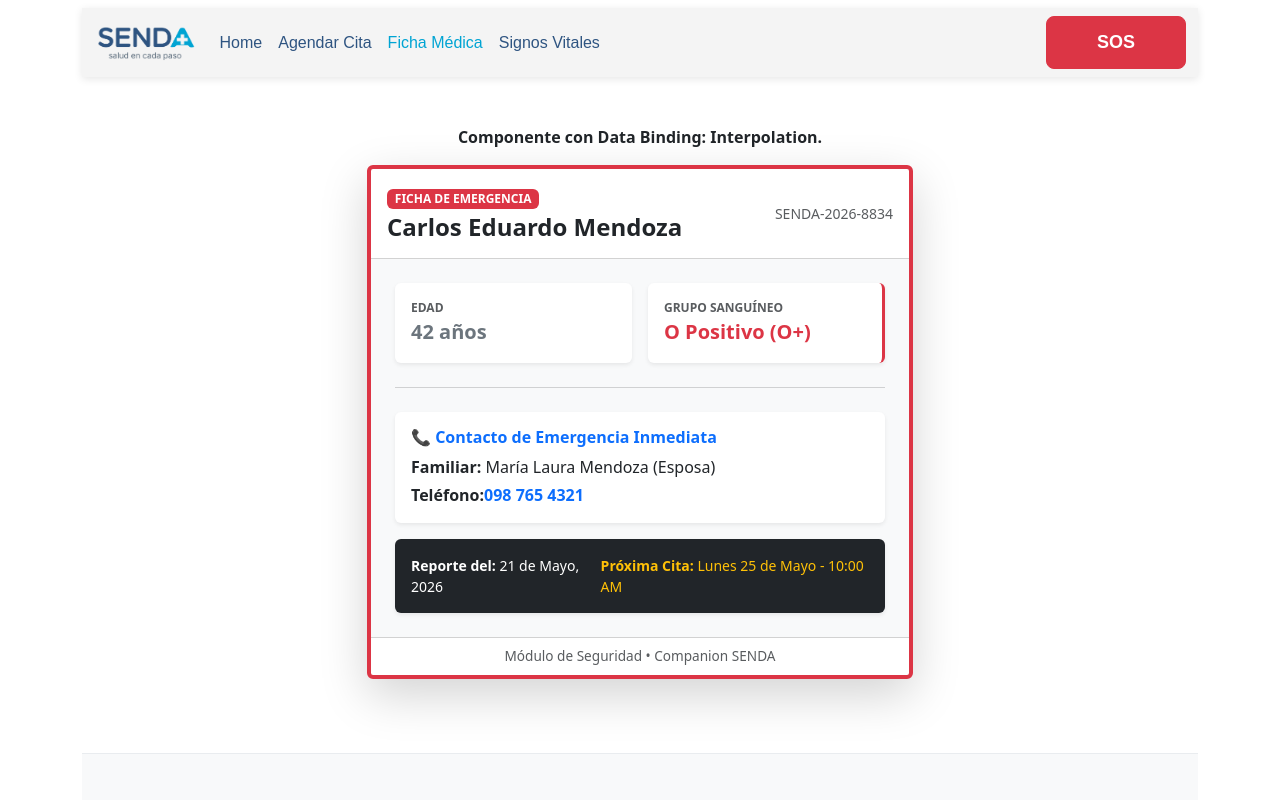
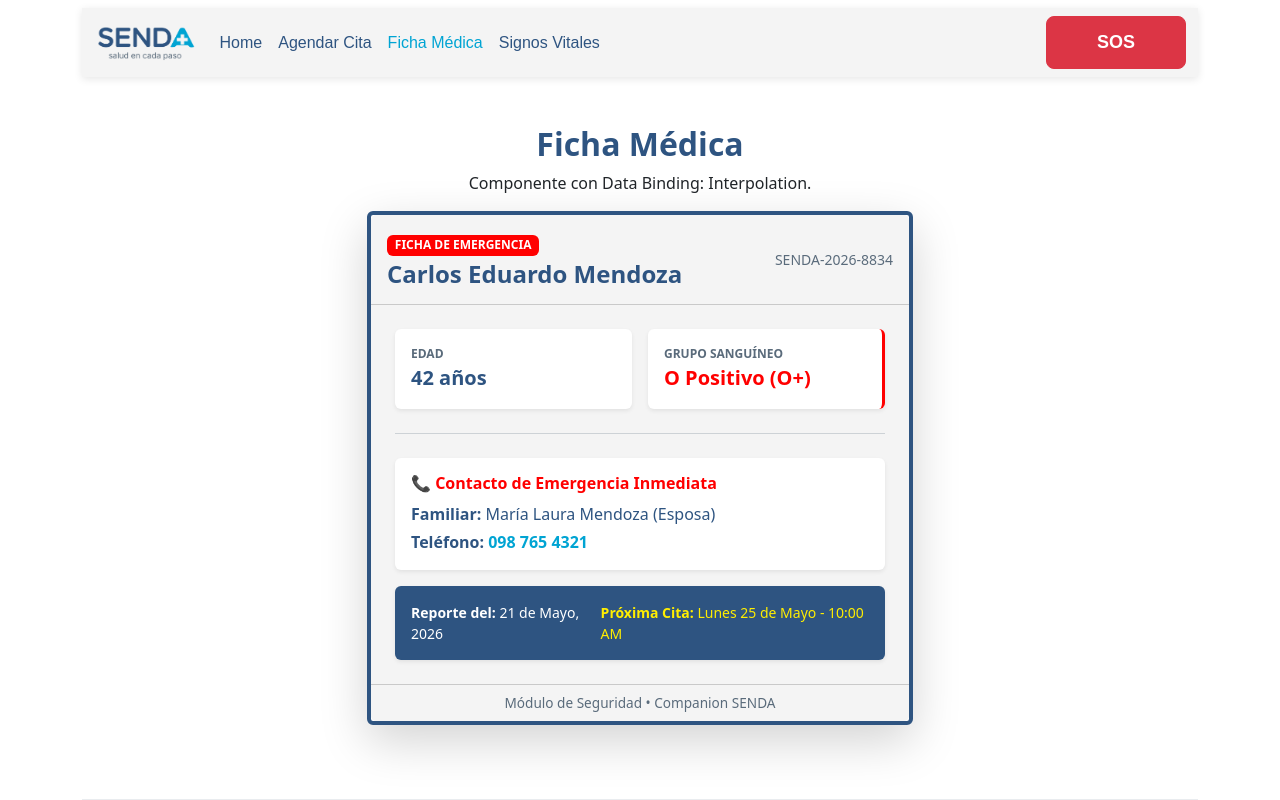
Before and after one commit to Dannysaurio593/Senda-V2, an Angular app: page /signos-vitales in a window 1280 px wide. Both pictures are taken after a click on the button "Ficha Médica". Shown: the top 800 px of the page. Built offline with nearby package versions, Linux system fonts and the light colour scheme.

Commit message:
Actualicé estilos de las cards (colores) en el mismo HTML, puse encabezados y comentarios en las cards para saber donde puedo editar.

```diff
--- a/src/app/ficha-de-paciente/ficha-de-paciente.html
+++ b/src/app/ficha-de-paciente/ficha-de-paciente.html
@@ -1,65 +1,66 @@
 <div class="container mt-4">
   <div class="row justify-content-center">
     <div class="col-md-6">
-      <p class="text-center"><b>Componente con Data Binding: Interpolation.</b></p>
+       <h2 class="fw-bold text-center" style="color: #2E5481;">Ficha Médica</h2>
+      <p class="text-center">Componente con Data Binding: Interpolation.</p>
       <!-- Tarjeta Principal de la Ficha Médica -->
-      <div class="card shadow-lg border-start border-danger border-4">
+      <div class="card shadow-lg border-start border-4" style="border-color: #2E5481 !important;">
 
         <!-- Encabezado de la Tarjeta -->
-        <div class="card-header bg-white py-3">
+        <div class="card-header py-3" style="background-color: #F4F4F4;">
           <div class="d-flex justify-content-between align-items-center">
             <div>
-              <span class="badge bg-danger text-uppercase mb-1">Ficha de Emergencia</span>
+              <span class="badge text-uppercase mb-1" style="background-color: #ff0000; color: white;">Ficha de Emergencia</span>
               <!-- INTERPOLACIÓN: Nombre del Paciente -->
-              <h4 class="card-title text-dark fw-bold mb-0">{{ nombrePaciente }}</h4>
+              <h4 class="card-title fw-bold mb-0" style="color: #2E5481;">{{ nombrePaciente }}</h4>
             </div>
             <!-- INTERPOLACIÓN: Código del Expediente -->
-            <span class="text-muted small fw-mono">{{ codigoExpediente }}</span>
+            <span class="small fw-mono" style="color: #5A6B7B;">{{ codigoExpediente }}</span>
           </div>
         </div>
 
         <!-- Cuerpo de la Tarjeta -->
-        <div class="card-body p-4 bg-light">
+        <div class="card-body p-4" style="background-color: #F4F4F4;">
 
           <div class="row g-3">
             <!-- Bloque: Edad -->
             <div class="col-6">
-              <div class="p-3 bg-white rounded shadow-sm">
-                <small class="text-muted d-block text-uppercase fw-bold" style="font-size: 0.75rem;">Edad</small>
-                <span class="fs-5 fw-bold text-secondary">{{ edad }} años</span>
+              <div class="p-3 rounded shadow-sm" style="background-color: white;">
+                <small class="d-block text-uppercase fw-bold" style="font-size: 0.75rem; color: #5A6B7B;">Edad</small>
+                <span class="fs-5 fw-bold" style="color: #2E5481;">{{ edad }} años</span>
               </div>
             </div>
 
             <!-- Bloque: Tipo de Sangre -->
             <div class="col-6">
-              <div class="p-3 bg-white rounded shadow-sm border-end border-danger border-3">
-                <small class="text-muted d-block text-uppercase fw-bold" style="font-size: 0.75rem;">Grupo Sanguíneo</small>
-                <span class="fs-5 fw-bold text-danger">{{ tipoSangre }}</span>
+              <div class="p-3 rounded shadow-sm border-end border-3" style="background-color: white; border-color: #ff0000 !important;">
+                <small class="d-block text-uppercase fw-bold" style="font-size: 0.75rem; color: #5A6B7B;">Grupo Sanguíneo</small>
+                <span class="fs-5 fw-bold" style="color: #ff0000;">{{ tipoSangre }}</span>
               </div>
             </div>
           </div>
 
-          <hr class="my-4 text-muted">
+          <hr class="my-4" style="border-color: #5A6B7B;">
 
           <!-- Sección: Contacto de Emergencia -->
-          <div class="p-3 bg-white rounded shadow-sm mb-3">
-            <h6 class="text-primary fw-bold mb-2">📞 Contacto de Emergencia Inmediata</h6>
-            <p class="mb-1 text-dark"><strong>Familiar:</strong> {{ contactoEmergencia }}</p>
-            <p class="mb-0 text-dark"><strong>Teléfono:</strong> <span class="text-primary fw-bold">{{ telefonoEmergencia }}</span></p>
+          <div class="p-3 rounded shadow-sm mb-3" style="background-color: white;">
+            <h6 class="fw-bold mb-2" style="color: #ff0000;">📞 Contacto de Emergencia Inmediata</h6>
+            <p class="mb-1" style="color: #2E5481;"><strong>Familiar:</strong> {{ contactoEmergencia }}</p>
+            <p class="mb-0" style="color: #2E5481;"><strong>Teléfono: </strong> <span class="fw-bold" style="color: #00A4D3;">{{ telefonoEmergencia }}</span></p>
           </div>
 
           <!-- Sección: Fechas del Sistema -->
-          <div class="p-3 bg-dark text-white rounded shadow-sm">
+          <div class="p-3 rounded shadow-sm" style="background-color: #2E5481; color: white;">
             <div class="d-flex justify-content-between small">
               <span><strong>Reporte del:</strong> {{ fechaActual }}</span>
-              <span class="text-warning"><strong>Próxima Cita:</strong> {{ proximaCita }}</span>
+              <span style="color: #ffee00;"><strong>Próxima Cita:</strong> {{ proximaCita }}</span>
             </div>
           </div>
 
         </div>
 
         <!-- Pie de tarjeta simulando la marca del TFM -->
-        <div class="card-footer bg-white text-center text-muted py-2" style="font-size: 0.85rem;">
+        <div class="card-footer text-center py-2" style="font-size: 0.85rem; background-color: #F4F4F4; color: #5A6B7B;">
           Módulo de Seguridad • Companion SENDA
         </div>
 
--- a/src/app/ficha-de-paciente/ficha-de-paciente.ts
+++ b/src/app/ficha-de-paciente/ficha-de-paciente.ts
@@ -11,9 +11,9 @@ export class FichaDePaciente {
   nombrePaciente: string = 'Carlos Eduardo Mendoza';
   codigoExpediente: string = 'SENDA-2026-8834';
   edad: number = 42;
+  tipoSangre: string = 'O Positivo (O+)';
 
   // DATOS MÉDICOS CRÍTICOS
-  tipoSangre: string = 'O Positivo (O+)';
   contactoEmergencia: string = 'María Laura Mendoza (Esposa)';
   telefonoEmergencia: string = '098 765 4321';
 
--- a/src/app/ingreso-signos/ingreso-signos.html
+++ b/src/app/ingreso-signos/ingreso-signos.html
@@ -1,30 +1,35 @@
 <div class="container mt-4">
   <div class="row justify-content-center">
-    <p class="text-center"><b>Componente con Two-Way Data Binding.</b></p>
+    <h2 class="fw-bold text-center" style="color: #2E5481;">Ingreso de Signos Vitales</h2>
+    <p class="text-center">
+      Componente con Two-Way Data Binding.
+    </p>
+
+    <!-- ========== CARD REGISTRO DE SIGNOS VITALES ========== -->
     <div class="col-md-5 mb-4">
       <div class="card shadow border-0 h-100" style="border-radius: 15px;">
-        <div class="card-header bg-primary text-white py-3" style="border-radius: 15px 15px 0 0;">
-          <h5 class="mb-0">🩺 Registrar Signos Vitales</h5>
+        <div class="card-header text-white py-3" style="border-radius: 15px 15px 0 0; background-color: #2e5481;">
+          <h5 class="mb-0 text-center">Registrar Signos Vitales</h5>
         </div>
-        <div class="card-body p-4">
+        <div class="card-body p-4" style="background-color: #F4F4F4;">
 
           <div class="mb-3">
-            <label class="form-label fw-bold text-secondary">Presión Arterial (PA)</label>
+            <label class="form-label fw-bold" style="color: #2E5481;">Presión Arterial (PA)</label>
             <input type="text" class="form-control form-control-lg" [(ngModel)]="presionArterial" placeholder="Ej: 120/80">
           </div>
 
           <div class="mb-3">
-            <label class="form-label fw-bold text-secondary">Temperatura (°C)</label>
+            <label class="form-label fw-bold" style="color: #2E5481;">Temperatura (°C)</label>
             <input type="number" class="form-control form-control-lg" [(ngModel)]="temperatura" step="0.1">
           </div>
 
           <div class="mb-3">
-            <label class="form-label fw-bold text-secondary">Frecuencia Cardíaca (RPR)</label>
+            <label class="form-label fw-bold" style="color: #2E5481;">Frecuencia Cardíaca (RPR)</label>
             <input type="number" class="form-control form-control-lg" [(ngModel)]="pulso">
           </div>
 
           <div class="mb-3">
-            <label class="form-label fw-bold text-secondary">Síntomas o Notas Adicionales</label>
+            <label class="form-label fw-bold" style="color: #2E5481;">Síntomas o Notas Adicionales</label>
             <textarea class="form-control" rows="3" [(ngModel)]="notasSintomas" placeholder="¿Cómo se siente el paciente hoy?"></textarea>
           </div>
 
@@ -32,43 +37,44 @@
       </div>
     </div>
 
+    <!-- ========== CARD REPORTE DIGITAL PARA EL MÉDICO ========== -->
     <div class="col-md-5 mb-4">
-      <div class="card shadow border-0 bg-dark text-white h-100" style="border-radius: 15px;">
-        <div class="card-header bg-secondary py-3 text-center" style="border-radius: 15px 15px 0 0;">
-          <h5 class="mb-0 text-white">📋 Reporte Digital para el Médico</h5>
+      <div class="card shadow border-0 h-100" style="border-radius: 15px; background-color: #f1f1f1; color: white;">
+        <div class="card-header py-3 text-center" style="border-radius: 15px 15px 0 0; background-color: #2e5481;">
+          <h5 class="mb-0">Reporte Digital para el Médico</h5>
         </div>
         <div class="card-body p-4 d-flex flex-column justify-content-between">
 
           <div>
-            <p class="text-muted small border-bottom border-secondary pb-2">TELEMONITOREO EN TIEMPO REAL</p>
+            <p class="small border-bottom pb-2" style="border-color: #2E5481; color: #5A6B7B;">TELEMONITOREO EN TIEMPO REAL</p>
 
             <div class="mb-3">
-              <span class="text-secondary d-block small text-uppercase">Estado de Presión:</span>
-              <span class="fs-4 fw-bold text-info">{{ presionArterial }} mmHg</span>
+              <span class="d-block small fw-bold" style="color: #2E5481;">Estado de Presión:</span>
+              <span class="fs-4 fw-bold" style="color: #00A4D3;">{{ presionArterial }} mmHg</span>
             </div>
 
             <div class="mb-3">
-              <span class="text-secondary d-block small text-uppercase">Temperatura Corporal:</span>
-              <span class="fs-4 fw-bold" [class.text-danger]="temperatura >= 38" [class.text-success]="temperatura < 38">
+              <span class="d-block small fw-bold" style="color: #2E5481;">Temperatura Corporal:</span>
+              <span class="fs-4 fw-bold" [class.text-danger]="temperatura >= 38" [style.color]="temperatura < 38 ? '#00A4D3' : '#d32f2f'">
                 {{ temperatura }} °C
-                <small class="fs-6 fw-normal text-muted" *ngIf="temperatura >= 38">(Alerta: Fiebre)</small>
+                <small class="fs-6 fw-normal" style="color: #5A6B7B;" *ngIf="temperatura >= 38">(Alerta: Fiebre)</small>
               </span>
             </div>
 
             <div class="mb-3">
-              <span class="text-secondary d-block small text-uppercase">Ritmo Cardíaco:</span>
-              <span class="fs-4 fw-bold text-warning">{{ pulso }} ppm</span>
+              <span class="d-block small fw-bold" style="color: #2E5481;">Ritmo Cardíaco:</span>
+              <span class="fs-4 fw-bold" style="color: #F4A003;">{{ pulso }} ppm</span>
             </div>
 
             <div class="mb-3">
-              <span class="text-secondary d-block small text-uppercase">Observaciones de Sintomatología:</span>
-              <p class="fst-italic text-light bg-secondary p-3 rounded" style="min-height: 80px;">
+              <span class="d-block small fw-bold" style="color: #2E5481;">Observaciones de Sintomatología:</span>
+              <p class="fst-italic p-3 rounded border border-secondary" style="min-height: 80px; background-color: #ffffff; color: rgb(65, 64, 64);">
                 {{ notasSintomas || 'Esperando notas del paciente...' }}
               </p>
             </div>
           </div>
 
-          <button class="btn btn-info w-100 fw-bold mt-3">Enviar Reporte a Senda Clínicas</button>
+          <button class="btn w-100 fw-bold mt-3" style="background-color: #00A4D3; color: white; border: none;">Enviar Reporte a Senda Clínicas</button>
 
         </div>
       </div>
```
